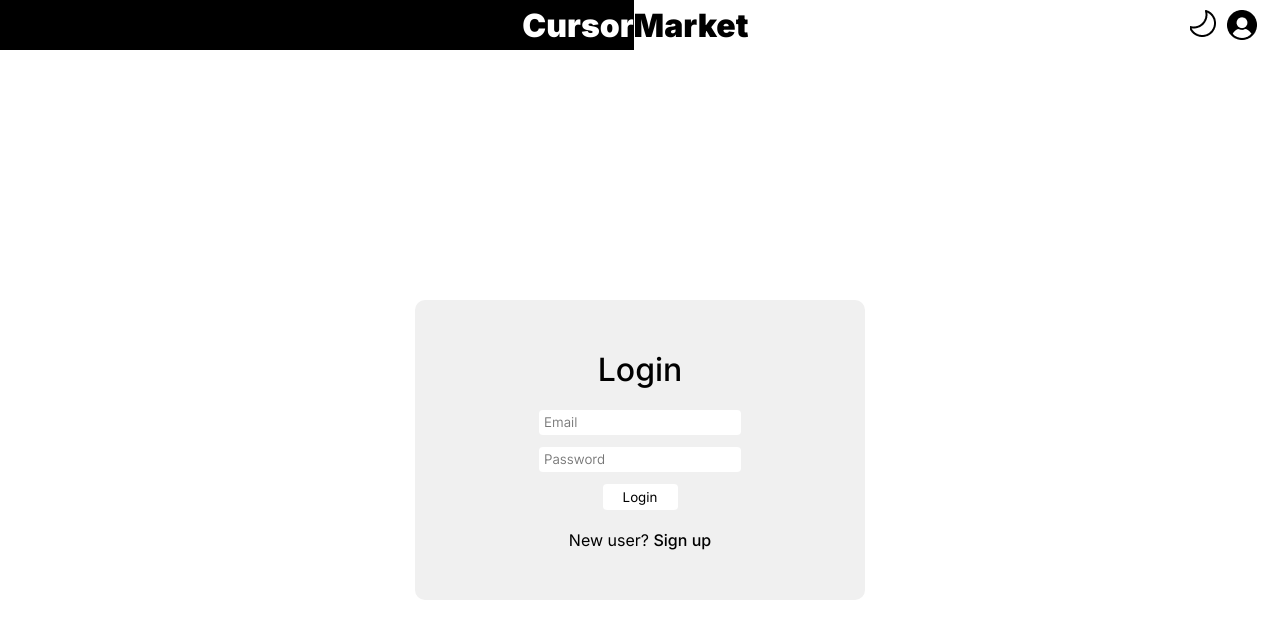
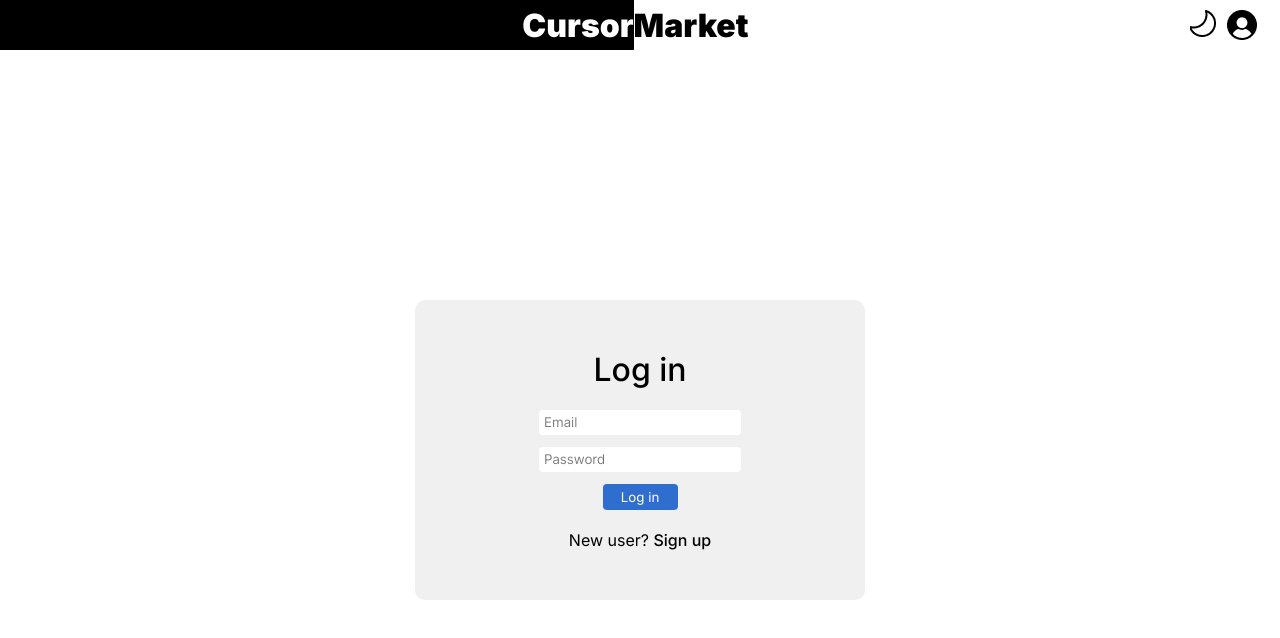
Before and after one commit to mamabreak/cursor-market, a React (Create React App) app: page / in a window 1280 px wide. Shown: the top 638 px of the page. Built offline with nearby package versions, Linux system fonts and the light colour scheme.

Commit message:
No changes.

```diff
--- a/src/pages/login.css
+++ b/src/pages/login.css
@@ -40,13 +40,14 @@ input:focus {
 button {
     text-decoration: none;
     border: none;
-    background-color: white;
+    background-color: rgb(44, 122, 240);
     border-radius: 4px;
     width: 75px;
     padding: 5px;
     font-family: 'Inter';
     font-style: normal;
     font-weight: 400;
+    color: black;
 }
 
 form {
@@ -184,19 +185,19 @@ h1 {
 }
 
 body {
-    transition: background-color 0.25s ease, color 0.2s ease;
+    transition: background-color 0.5s ease, color 0.2s ease;
 }
 
 .light-mode {
     background-color: white;
     color: #333; /* Darker gray for better readability */
-    transition: background-color 0.2s ease-in-out;
+    transition: background-color 0.25s ease-in-out;
 }
 
 .dark-mode {
     background-color: #181A1B;
     color: white;
-    transition: background-color 0.1s ease-in-out;
+    transition: background-color 0.25s ease-in-out;
 }
 
 .light-mode h1,
@@ -208,14 +209,17 @@ body {
 .light-mode label,
 .dark-mode label,
 .light-mode .brend-name-second-label,
-.dark-mode .brend-name-second-label {
-    transition: color 0.1s ease-in-out;
+.dark-mode .brend-name-second-label,
+.light-mode .login-container,
+.dark-mode .login-container {
+    transition: color 0.25s ease-in-out;
 }
 
 .light-mode p,
 .light-mode h1,
 .light-mode a,
 .light-mode label,
+.light-mode button,
 .light-mode {
     color: black; /* Use darker color for readability */
 }
@@ -243,7 +247,12 @@ body {
     background-color: #1e2122;
 }
 
-.dark-mode .half-black-header {
+.dark-mode .half-black-header, button {
     color: white;
     background-color: #181A1B;
 }
+
+.light-mode button {
+    color: white;
+    background-color: rgb(47, 110, 206);
+}
--- a/src/pages/login.js
+++ b/src/pages/login.js
@@ -86,7 +86,7 @@ const Login = () => {
             <div className="user-zone">
                 <div className="login-container">
                     <div className="login-indent">
-                        <h1 className="login-label">{isRegistering ? "Register" : "Login"}</h1>
+                        <h1 className="login-label">{isRegistering ? "Registration" : "Log in"}</h1>
                         <form className={isRegistering ? "register-action" : "login-action"} onSubmit={isRegistering ? handleRegister : handleLogin}>
                             {isRegistering ? (
                                 <>
@@ -100,11 +100,11 @@ const Login = () => {
                                     <input className="password-input" placeholder="Password" type="password" name="password" value={formData.password} onChange={handleChange} required />
                                 </>
                             )}
-                            <button type="submit" className="login-button">{isRegistering ? "Register" : "Login"}</button>
+                            <button type="submit" className="login-button">{isRegistering ? "Sign up" : "Log in"}</button>
                         </form>
                         <div className="new-user">
                             <label>{isRegistering ? "Already have an account? " : "New user? "}</label>
-                            <a className="register-click" onClick={() => {toggleForm(); clearOnClick();}} href="#!">{isRegistering ? "Login" : "Sign up"}</a>
+                            <a className="register-click" onClick={() => {toggleForm(); clearOnClick();}} href="#!">{isRegistering ? "Log in" : "Sign up"}</a>
                         </div>
                     </div>
                 </div>
```
Also changed, not shown: src/pages/main.js (line endings or trailing spaces), 1 other file (tests, documents, lock files or other folders).
